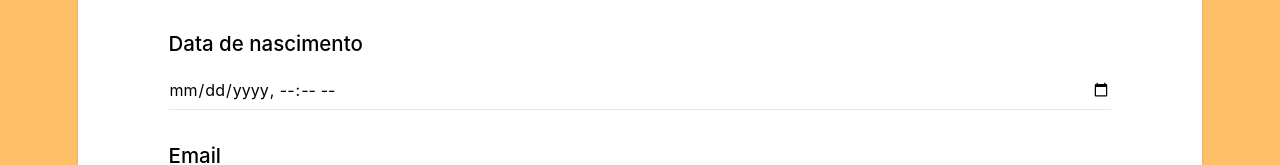
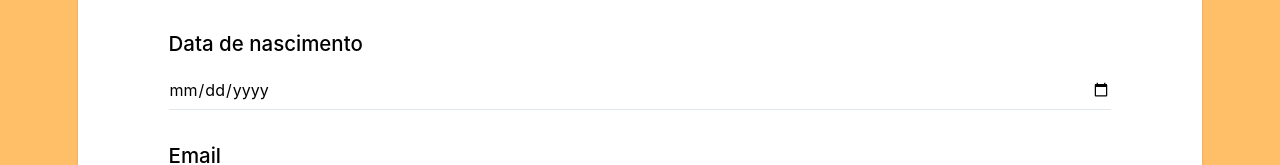
Before and after one commit to Samara-Bastos/Formulario_Cliente_React, a React (Create React App) app: page / in a window 1280 px wide. Shown: the part 190-355 px from the top of the page. Built offline with nearby package versions, Linux system fonts and the light colour scheme.

Commit message:
Alterando o tipo do campo date

```diff
--- a/src/components/form/index.jsx
+++ b/src/components/form/index.jsx
@@ -45,7 +45,7 @@ function Formulario({onSubmit, textButton, formDataId}){
 
             <FormControl className='FormControl'>
                 <FormLabel className='Label' htmlFor='nascimento'>Data de nascimento</FormLabel>
-                <Input variant='flushed' type='datetime-local' name='nascimento' value={FormData.nascimento} id='nascimento' onChange={onChange} required />
+                <Input variant='flushed' type='date' name='nascimento' value={FormData.nascimento} id='nascimento' onChange={onChange} required />
             </FormControl>
 
             <FormControl className='FormControl'>
```
